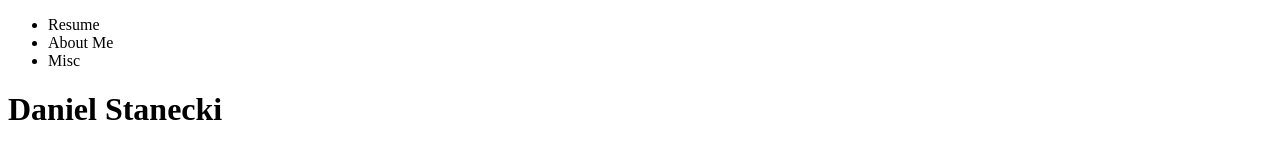
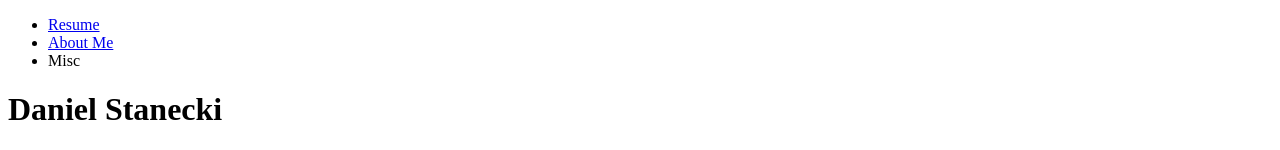
Before and after one commit to dstanecki/project2-ITMD361, a plain HTML site: page index.html in a window 1280 px wide. Shown: the top 150 px of the page. Drawn offline with Linux system fonts and the light colour scheme.

Commit message:
Add files via upload
Added two links at at the top of page for testing.

```diff
--- a/index.html
+++ b/index.html
@@ -7,8 +7,8 @@
 
 	<body>
 			<ul>
-					<li>Resume</li>
-					<li>About Me</li>
+					<li><a href="/project1-ITMD361/index.html">Resume</a></li>
+					<li><a href="/project1-ITMD361/aboutme.html">About Me</a></li>
 					<li>Misc</li>
 			</ul>
 			<h1>Daniel Stanecki</h1>
```
